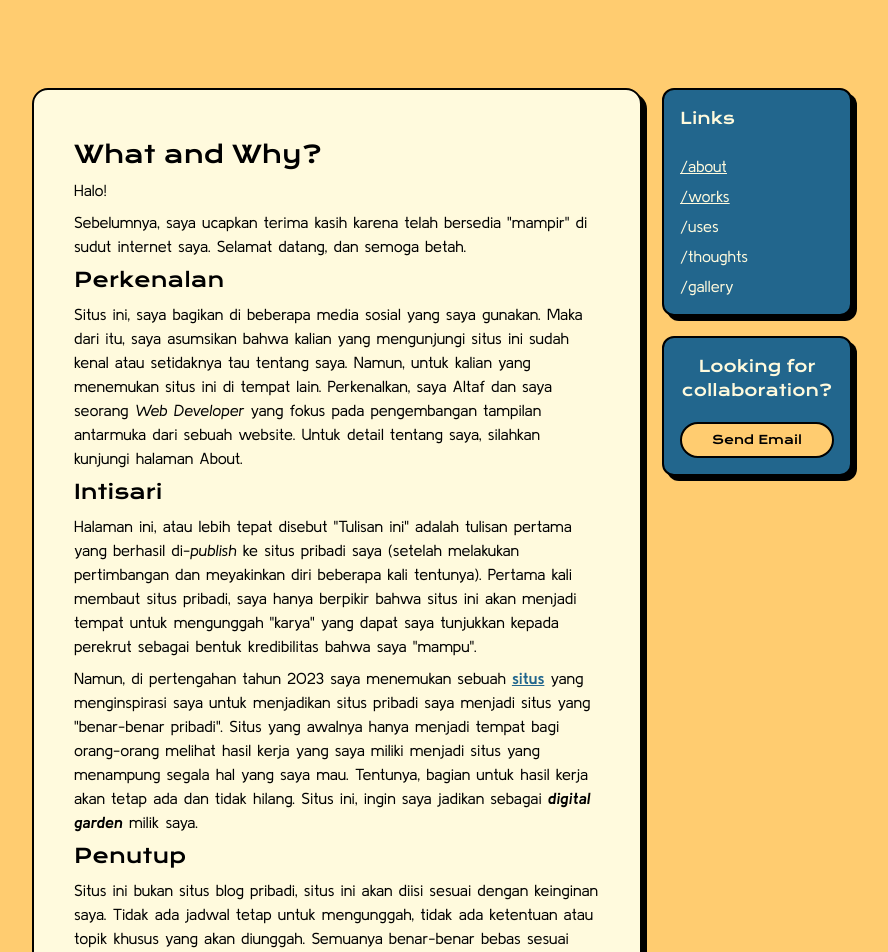
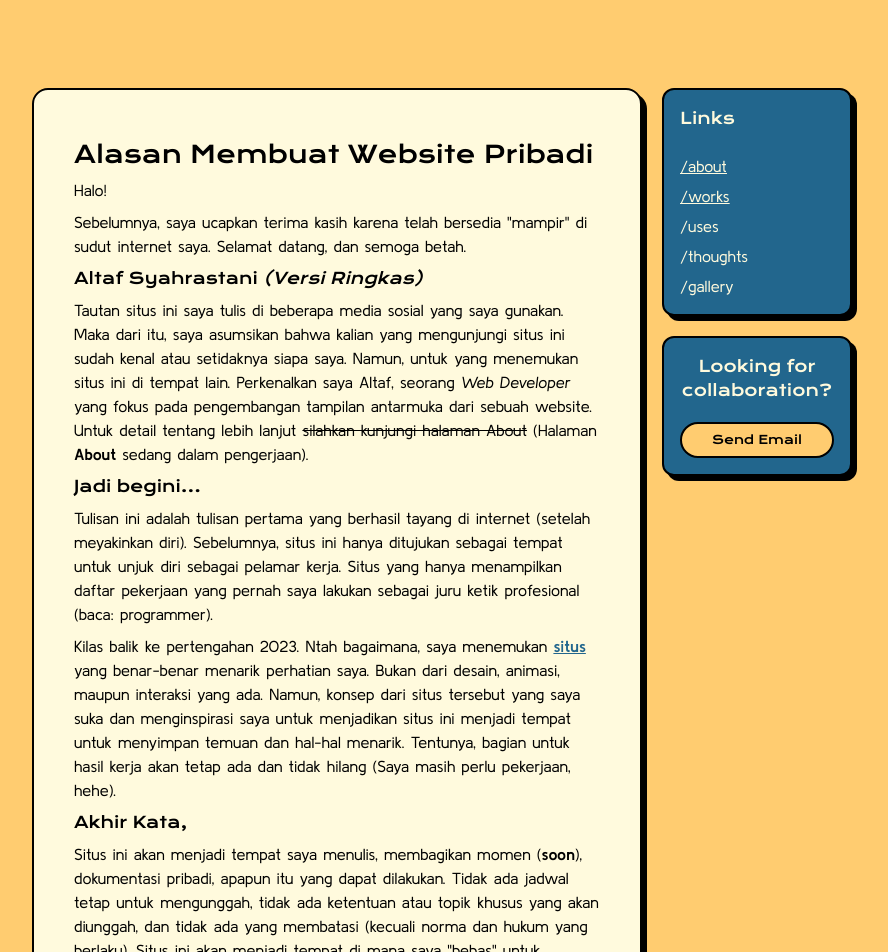
Before and after one commit to altafsyah/altaf, a Next.js app: page /thoughts/what-and-why in a window 1280 px wide. Shown: the part 80-1032 px from the top of the page, without its empty margins (198-1086 px from the left). Built offline with nearby package versions, Linux system fonts and the light colour scheme.

Commit message:
feat: fix, tulisan pertama

```diff
--- a/app/thoughts/what-and-why/page.mdx
+++ b/app/thoughts/what-and-why/page.mdx
@@ -1,21 +1,21 @@
-# What and Why?
+# Alasan Membuat Website Pribadi
 
 Halo!
 
 Sebelumnya, saya ucapkan terima kasih karena telah bersedia "mampir" di sudut internet saya. Selamat datang, dan semoga betah.<br/>
 
-## Perkenalan
+### Altaf Syahrastani _(Versi Ringkas)_
 
-Situs ini, saya bagikan di beberapa media sosial yang saya gunakan. Maka dari itu, saya asumsikan bahwa kalian yang mengunjungi situs ini sudah kenal atau setidaknya tau tentang saya. Namun, untuk kalian yang menemukan situs ini di tempat lain. Perkenalkan, saya Altaf dan saya seorang _Web Developer_ yang fokus pada pengembangan tampilan antarmuka dari sebuah website. Untuk detail tentang saya, silahkan kunjungi halaman About.
+Tautan situs ini saya tulis di beberapa media sosial yang saya gunakan. Maka dari itu, saya asumsikan bahwa kalian yang mengunjungi situs ini sudah kenal atau setidaknya siapa saya. Namun, untuk yang menemukan situs ini di tempat lain. Perkenalkan saya Altaf, seorang _Web Developer_ yang fokus pada pengembangan tampilan antarmuka dari sebuah website. Untuk detail tentang lebih lanjut <s>silahkan kunjungi halaman About</s> (Halaman **About** sedang dalam pengerjaan).
 
-## Intisari
+### Jadi begini...
 
-Halaman ini, atau lebih tepat disebut "Tulisan ini" adalah tulisan pertama yang berhasil di-_publish_ ke situs pribadi saya (setelah melakukan pertimbangan dan meyakinkan diri beberapa kali tentunya). Pertama kali membaut situs pribadi, saya hanya berpikir bahwa situs ini akan menjadi tempat untuk mengunggah "karya" yang dapat saya tunjukkan kepada perekrut sebagai bentuk kredibilitas bahwa saya "mampu".
+Tulisan ini adalah tulisan pertama yang berhasil tayang di internet (setelah meyakinkan diri). Sebelumnya, situs ini hanya ditujukan sebagai tempat untuk unjuk diri sebagai pelamar kerja. Situs yang hanya menampilkan daftar pekerjaan yang pernah saya lakukan sebagai juru ketik profesional (baca: programmer).
 
-Namun, di pertengahan tahun 2023 saya menemukan sebuah [situs](https://rizaldy.club/) yang menginspirasi saya untuk menjadikan situs pribadi saya menjadi situs yang "benar-benar pribadi". Situs yang awalnya hanya menjadi tempat bagi orang-orang melihat hasil kerja yang saya miliki menjadi situs yang menampung segala hal yang saya mau. Tentunya, bagian untuk hasil kerja akan tetap ada dan tidak hilang. Situs ini, ingin saya jadikan sebagai **_digital garden_** milik saya.
+Kilas balik ke pertengahan 2023. Ntah bagaimana, saya menemukan [situs](https://rizaldy.club/) yang benar-benar menarik perhatian saya. Bukan dari desain, animasi, maupun interaksi yang ada. Namun, konsep dari situs tersebut yang saya suka dan menginspirasi saya untuk menjadikan situs ini menjadi tempat untuk menyimpan temuan dan hal-hal menarik. Tentunya, bagian untuk hasil kerja akan tetap ada dan tidak hilang (Saya masih perlu pekerjaan, hehe).
 
-## Penutup
+### Akhir Kata,
 
-Situs ini bukan situs blog pribadi, situs ini akan diisi sesuai dengan keinginan saya. Tidak ada jadwal tetap untuk mengunggah, tidak ada ketentuan atau topik khusus yang akan diunggah. Semuanya benar-benar bebas sesuai keinginan saya. Situs ini, mungkin menjadi tempat di mana saya "bebas" untuk menulis, mengunggah, dan menyimpan.
+Situs ini akan menjadi tempat saya menulis, membagikan momen (**soon**), dokumentasi pribadi, apapun itu yang dapat dilakukan. Tidak ada jadwal tetap untuk mengunggah, tidak ada ketentuan atau topik khusus yang akan diunggah, dan tidak ada yang membatasi (kecuali norma dan hukum yang berlaku). Situs ini akan menjadi tempat di mana saya "bebas" untuk menulis, mengunggah, dan menyimpan (tanpa takut akan diblokir oleh pe—).
 
 Terima kasih, telah membaca.
```
